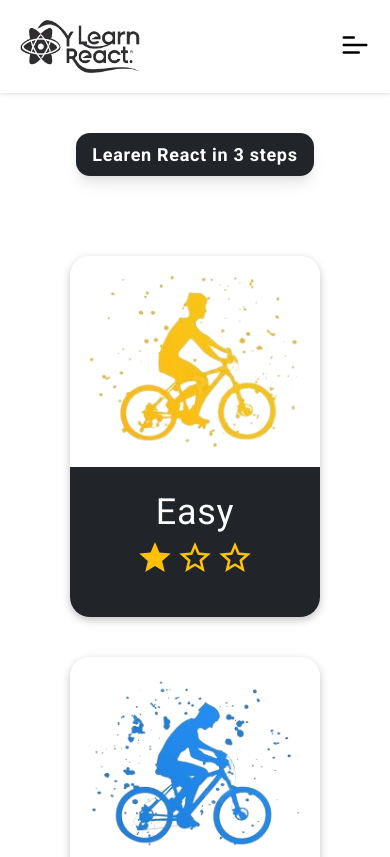
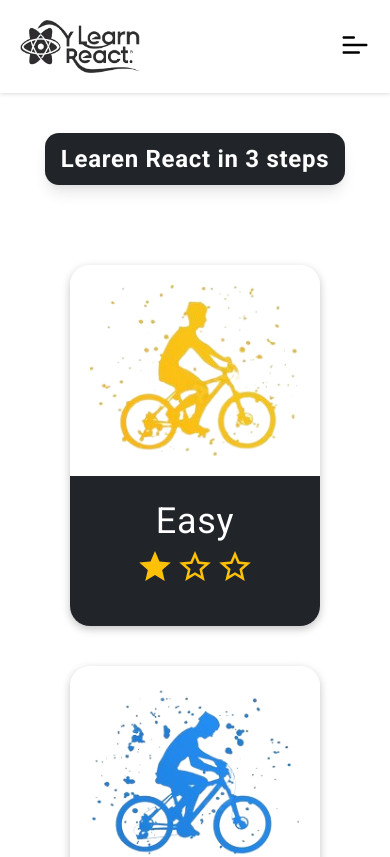
Before and after one commit to yash-babariya/Y-learnReact, a React (Vite) app: page /getStarted in a window 390 px wide. Shown: the top 857 px of the page. Built offline with nearby package versions, Linux system fonts and the light colour scheme.

Commit message:
add media qurey

```diff
--- a/src/componets/getStarted/getStartedHeroSec/getStartedHeroSec.scss
+++ b/src/componets/getStarted/getStartedHeroSec/getStartedHeroSec.scss
@@ -60,9 +60,9 @@
                         }
 
 
-                        @media (max-width:420px) {
+                        @media (max-width:450px) {
                             text-align: center;
-                            font-size: 18px;
+                            font-size: 24px;
                         }
 
                     }
```
